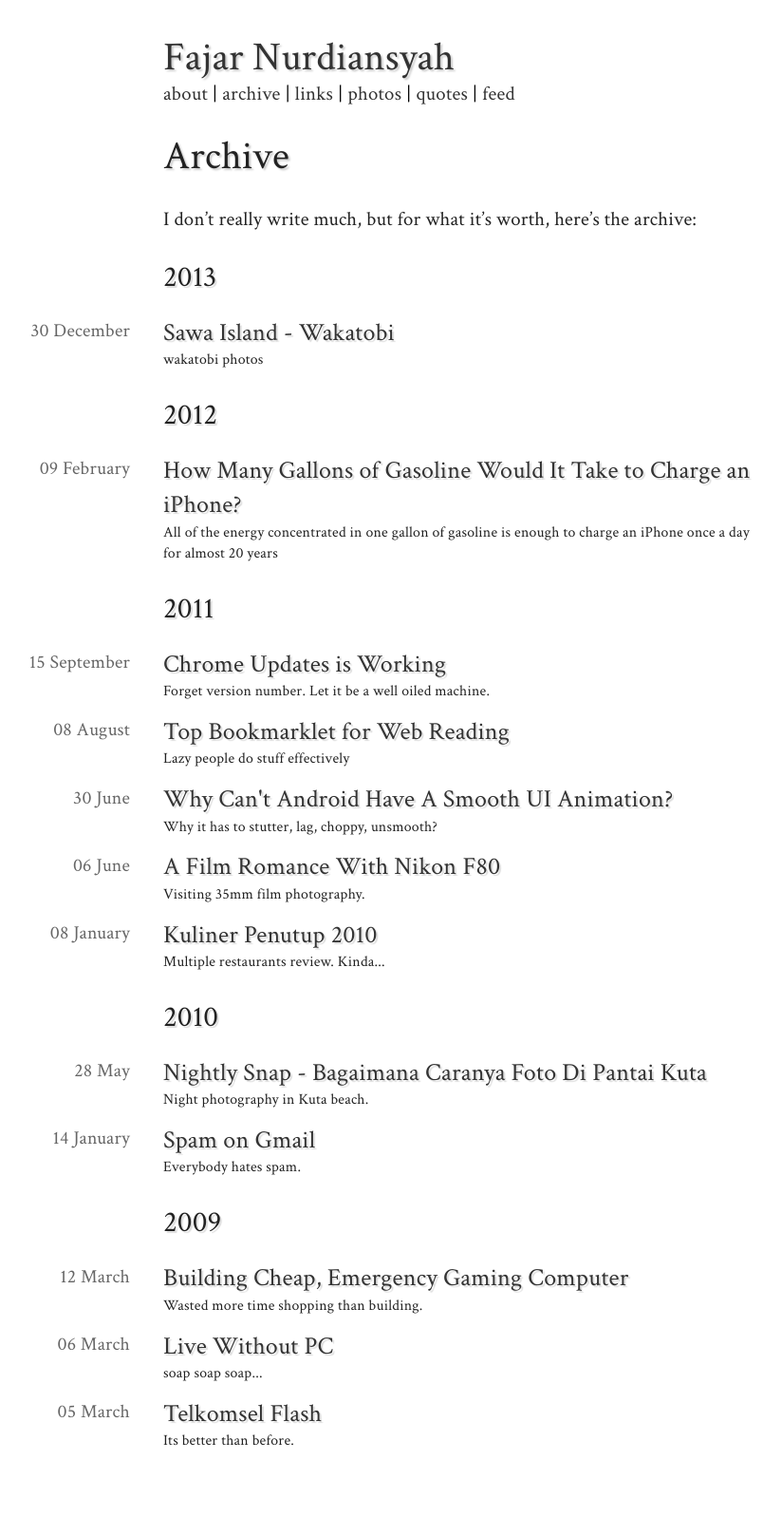
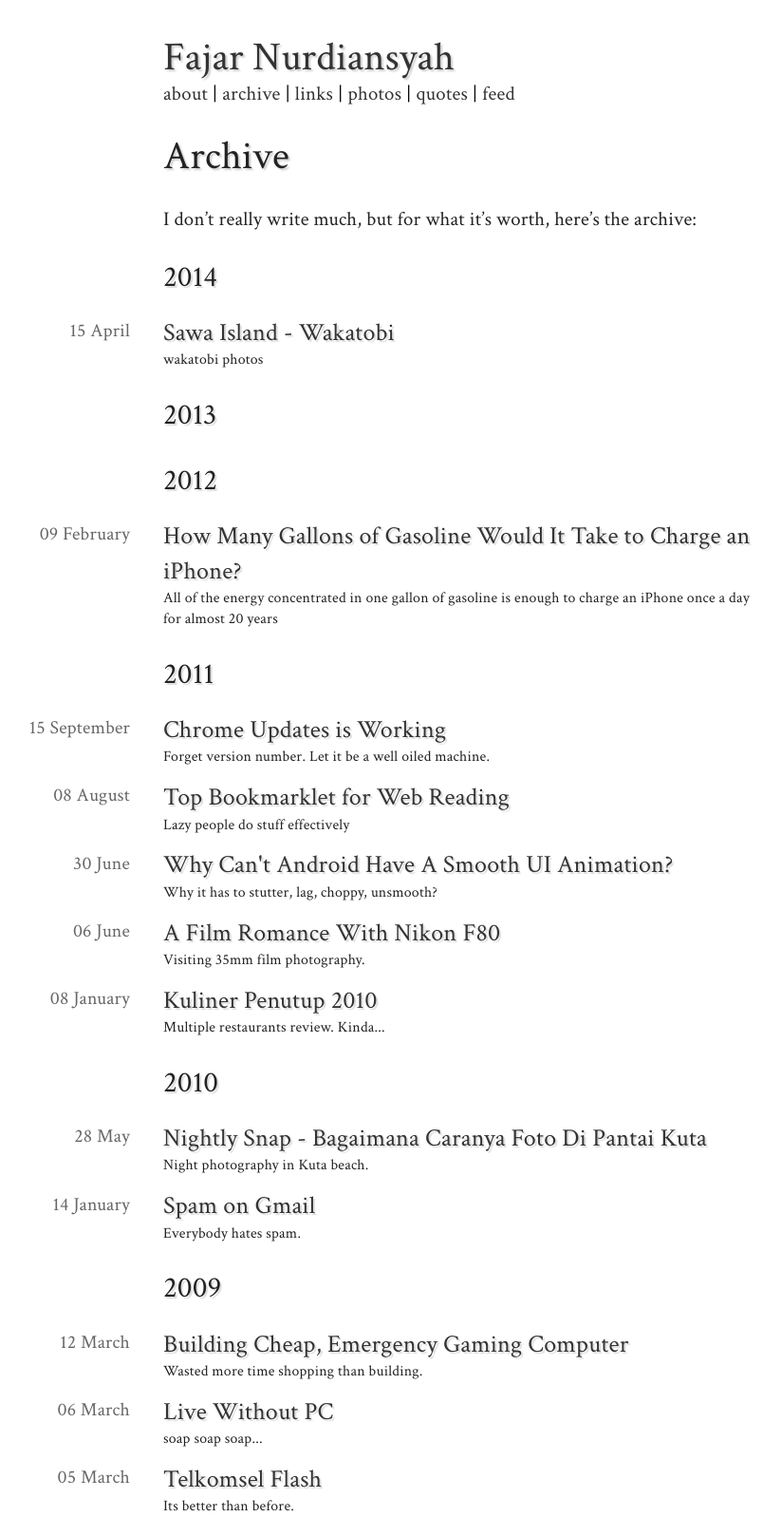
Before and after one commit to fajarnurdiansyah/fajarnurdiansyah.github.com, a Jekyll site: the page built from archive.html, in a window 1280 px wide. Shown: the whole page at 95% size, without its empty margins (157-980 px from the left). Built offline with Jekyll 4.4.1, drawn with Linux system fonts in a browser that asks for light colours; Markdown is read by kramdown in place of the engine named in the settings; before the commit the page ends 1548 px from its top, so only the background shows below that.

Commit message:
update the date

```diff
--- a/photos/_posts/2013-12-30-wakatobi.md
+++ b/photos/_posts/2013-12-30-wakatobi.md
@@ -3,7 +3,7 @@ layout: post
 title: "Sawa Island - Wakatobi"
 untitled: true
 thumbnail: /images/thumbs/IMG_9933.jpg
-date: 2013-12-30 12:34
+date: 2014-04-15 12:34
 comments: false
 intro: wakatobi photos
 ---
```
